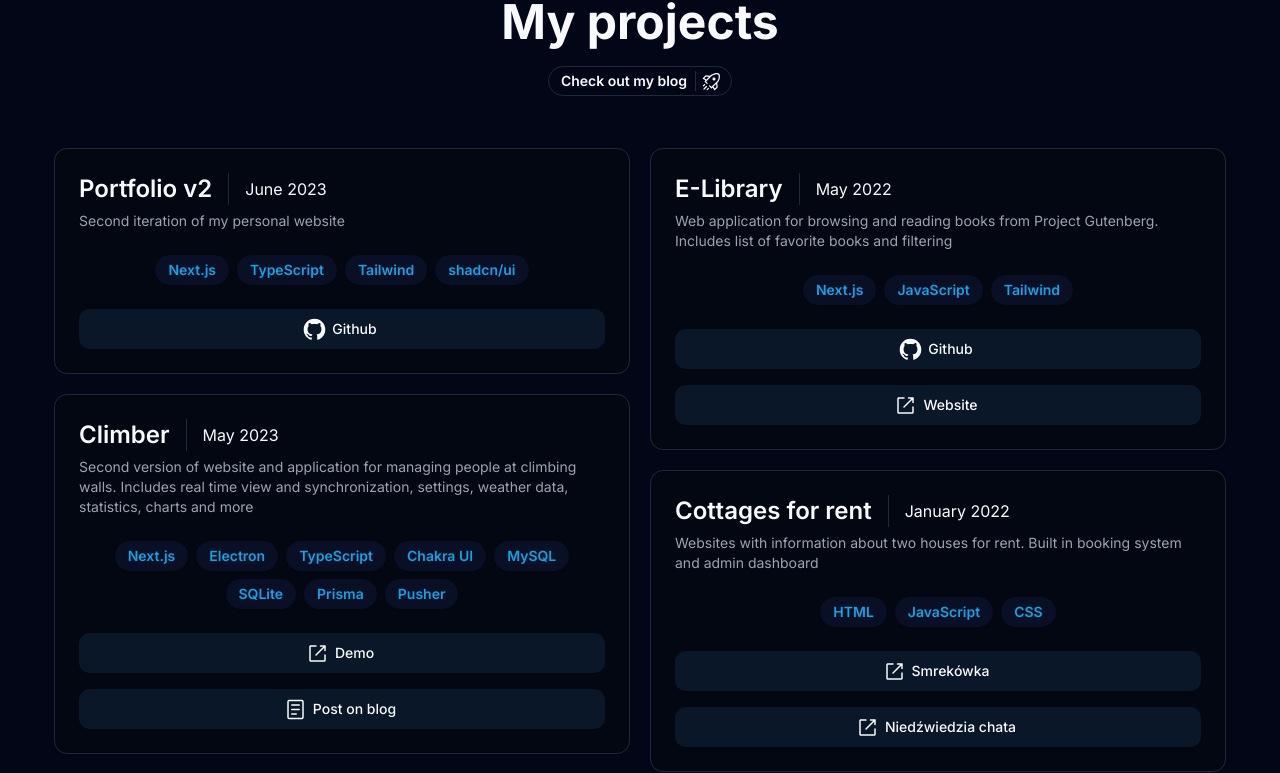
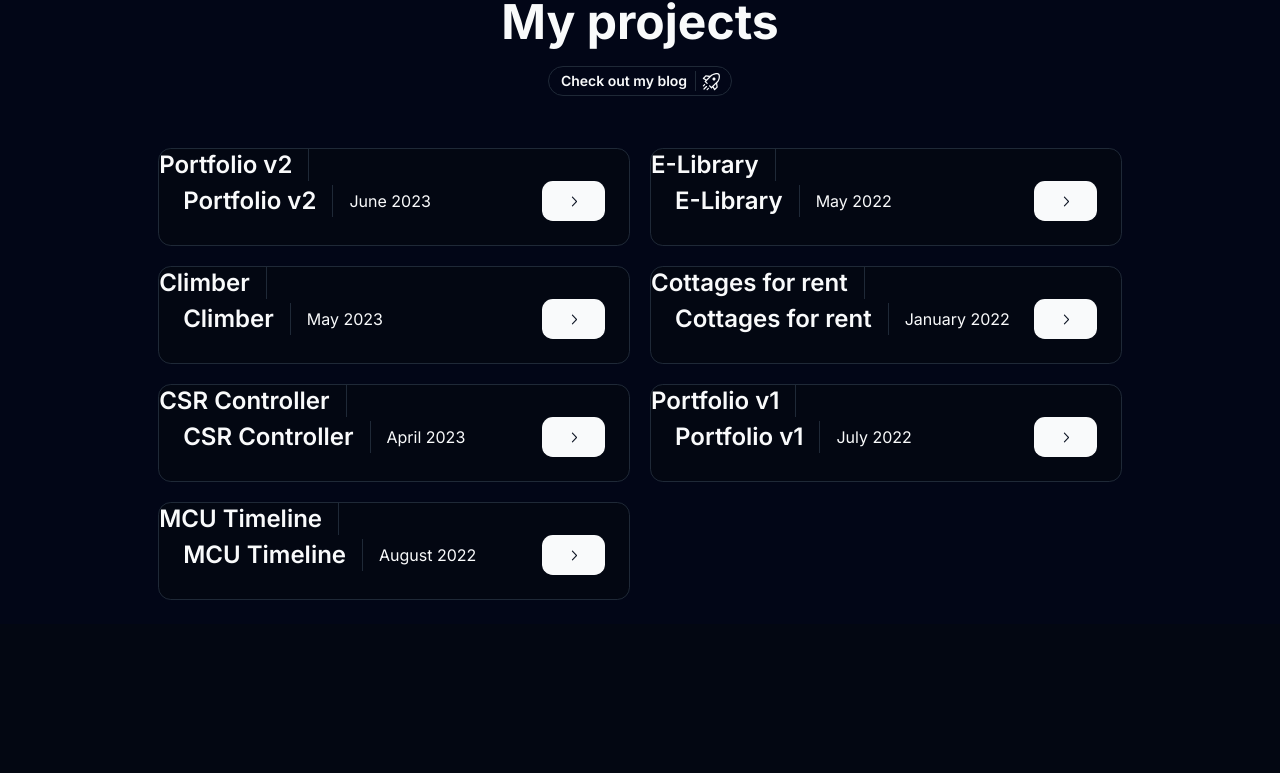
Before and after one commit to martiinii/portfolio-v2, a Next.js app: page / in a window 1280 px wide. Shown: the part 826-1599 px from the top of the page. Built offline with nearby package versions, Linux system fonts and the light colour scheme.

Commit message:
Code organization

```diff
--- a/components/sections/projects/projectCard/index.tsx
+++ b/components/sections/projects/projectCard/index.tsx
@@ -1,58 +1,31 @@
 import { ProjectType } from "@/projects"
 import { ProjectHeader } from "./projectHeader"
-import { Badge } from "@/components/ui/badge"
-import { ButtonIconLink } from "@/components/ui/buttonIconLink"
-import { Card, CardHeader, CardDescription, CardContent, CardFooter } from "@/components/ui/card"
+import { Card } from "@/components/ui/card"
+import { ProjectContent } from "./projectContent"
 
 
-type SkillBadgeProps = {
-    skill: SkillType
-}
-const SkillBadge = ({ skill }: SkillBadgeProps) => {
-    return (
-        <Badge variant='skill'>{skill}</Badge>
-    )
-}
-
-export const ProjectCard = ({ title, date, description, links, skills }: ProjectType) => {
+export const ProjectCard = ({ title, date, shortDescription, description, img, links, skills }: ProjectType) => {
     return (
         <Card className='max-w-md md:max-w-xl w-full relative shadow-transparent shadow-xl h-fit
-        hover:bg-zinc-950/20 hover:shadow-slate-900/30 transition ease-in
+        hover:bg-zinc-950/20 hover:shadow-gray-900/30 transition ease-in
         after:h-20 after:w-px after:absolute after:-left-px after:top-3/4 after:opacity-0 after:bg-gradient-to-b after:from-transparent after:via-blue-600/80 after:to-transparent
         hover:after:top-[.2rem] hover:after:opacity-100
         after:transition-all after:duration-700 after:ease-in-out
         lg:group-hover/list:opacity-60
         lg:hover:!opacity-100
         '>
-            <CardHeader>
-                <ProjectHeader
-                    title={title}
-                    date={date}
-                />
-                <CardDescription>{description}</CardDescription>
-            </CardHeader>
-            <CardContent className='flex flex-wrap gap-2 justify-center drop-shadow-sm'>
-                {skills.map((s, i) => <SkillBadge key={i} skill={s} />)}
-            </CardContent>
-            <CardFooter className='flex-col [&>*]:w-full gap-4 h-full'>
-                {links.map(l => {
-                    const Icon = l.icon;
-                    return (
-                        <ButtonIconLink
-                            href={l.href}
-                            icon={<Icon className='scale-150' />}
-                            title={l.title}
-                            variant={'secondary'}
-                            key={l.title}
-                            linkProps={{
-                                target: '_blank'
-                            }}
-                        >
-                            {l.title}
-                        </ButtonIconLink>
-                    )
-                })}
-            </CardFooter>
+            <ProjectHeader
+                title={title}
+                img={img}
+            />
+            <ProjectContent
+                title={title}
+                shortDescription={shortDescription}
+                description={description}
+                date={date}
+                skills={skills}
+                links={links}
+            />
         </Card>
     )
 }
```
